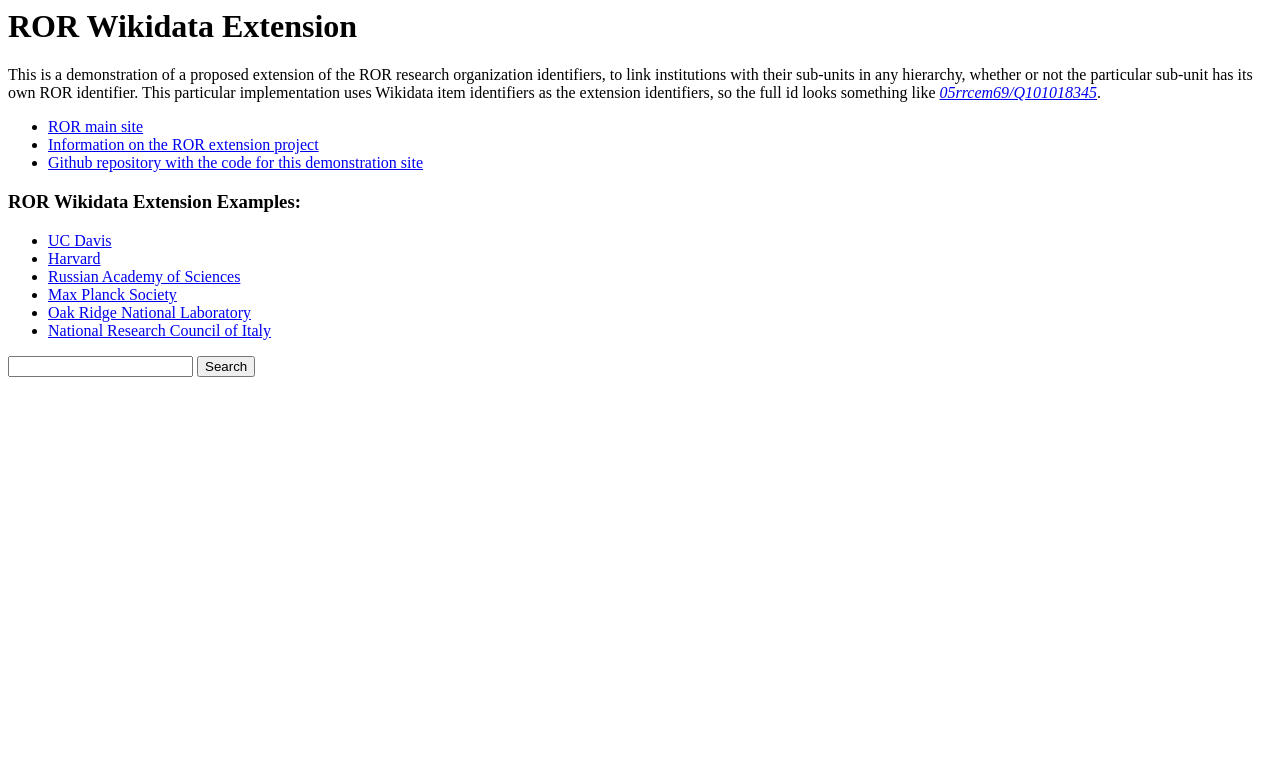
After one commit to arthurpsmith/extendror, a Flask app: page /wikidata in a window 1280 px wide. The commit adds this page. Shown: the top 783 px of the page. Run offline with Flask 2, Linux system fonts and the light colour scheme.

Commit message:
Add search functionality

```diff
--- a/app.py
+++ b/app.py
@@ -1,4 +1,4 @@
-from flask import Flask, render_template
+from flask import Flask, request, render_template
 import github_extension
 import wikidata_extension
 
@@ -21,3 +21,12 @@ def wd_extension(id):
     if 'error' in wdm:
         return render_template('error_page.html', **wdm)
     return render_template('display_wikidata.html', **wdm)
+
+@app.route('/wikidata')
+def wd_home():
+    return render_template('wikidata_main.html')
+
+@app.route('/wd_search')
+def wd_search():
+    res = wikidata_extension.search(request.args.get('query'))
+    return render_template('wikidata_search_results.html', matches=res)
--- a/templates/display_wikidata.html
+++ b/templates/display_wikidata.html
@@ -1,6 +1,6 @@
 <html><head><title>ROR Wikidata Extension for {{ror_id}}/{{extension}}</title></head>
 <body>
-    <h1><a href="/">ROR Wikidata Extension</a> for {{ror_id}}/{{extension}}</h1>
+    <h1><a href="/wikidata">ROR Wikidata Extension</a> for {{ror_id}}/{{extension}}</h1>
     {% if extension|string() != '' %}
       <h2><a href="https://www.wikidata.org/wiki/{{extension}}">{{metadata['name']}}</a></h2>
       {% if metadata['ror_id']|string() != '' %}
--- /dev/null
+++ b/templates/wikidata_main.html
@@ -0,0 +1,29 @@
+<html><head>
+    <title>ROR Wikidata Extension</title>
+</head>
+<body>
+<h1>ROR Wikidata Extension</h1>
+<div>This is a demonstration of a proposed extension of the ROR research organization identifiers, to link institutions with their sub-units in any hierarchy, whether or not the particular sub-unit has its own ROR identifier. This particular implementation uses Wikidata item identifiers as the extension identifiers, so the full id looks something like <a href="/wikidata/05rrcem69/Q101018345"><em>05rrcem69/Q101018345</em></a>.</div>
+<ul>
+<li><a href="https://ror.org/">ROR main site</a></li>
+<li><a href="https://ucd-library.github.io/ror-extend-demo/">Information on the ROR extension project</li>
+<li><a href="https://github.com/arthurpsmith/extendror">Github repository with the code for this demonstration site</a></li>
+</ul>
+<div>
+    <h3>ROR Wikidata Extension Examples:</h3>
+    <ul>
+       <li><a href="/wikidata/05rrcem69/">UC Davis</a></li>
+       <li><a href="/wikidata/03vek6s52">Harvard</a></li>
+       <li><a href="/wikidata/05qrfxd25">Russian Academy of Sciences</a></li>
+       <li><a href="/wikidata/01hhn8329">Max Planck Society</a></li>
+       <li><a href="/wikidata/01qz5mb56">Oak Ridge National Laboratory</a></li>
+       <li><a href="/wikidata/04zaypm56">National Research Council of Italy</a></li>
+    </ul>
+</div>
+<div>
+<form action="/wd_search">
+  <input name="query">
+  <input type="submit" value="Search">
+</form>
+</div>
+</body></html>
```
Also changed, not shown: templates/main_page.html (+6 -6 lines), templates/wikidata_search_results.html (added, +21 -0 lines), wikidata_extension.py (+32 -1 lines).
